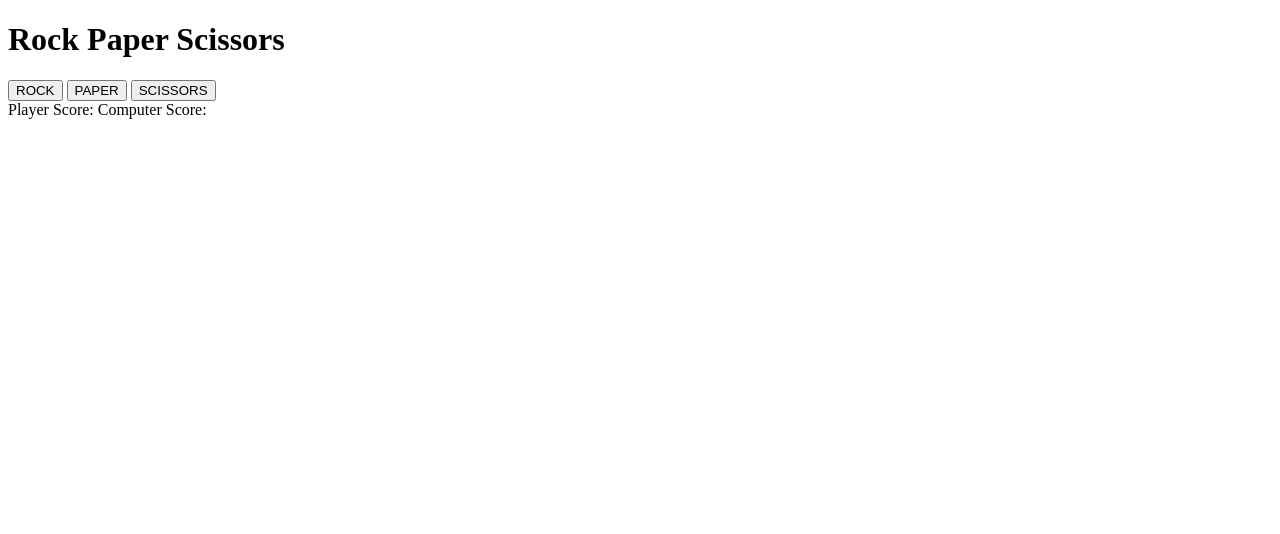
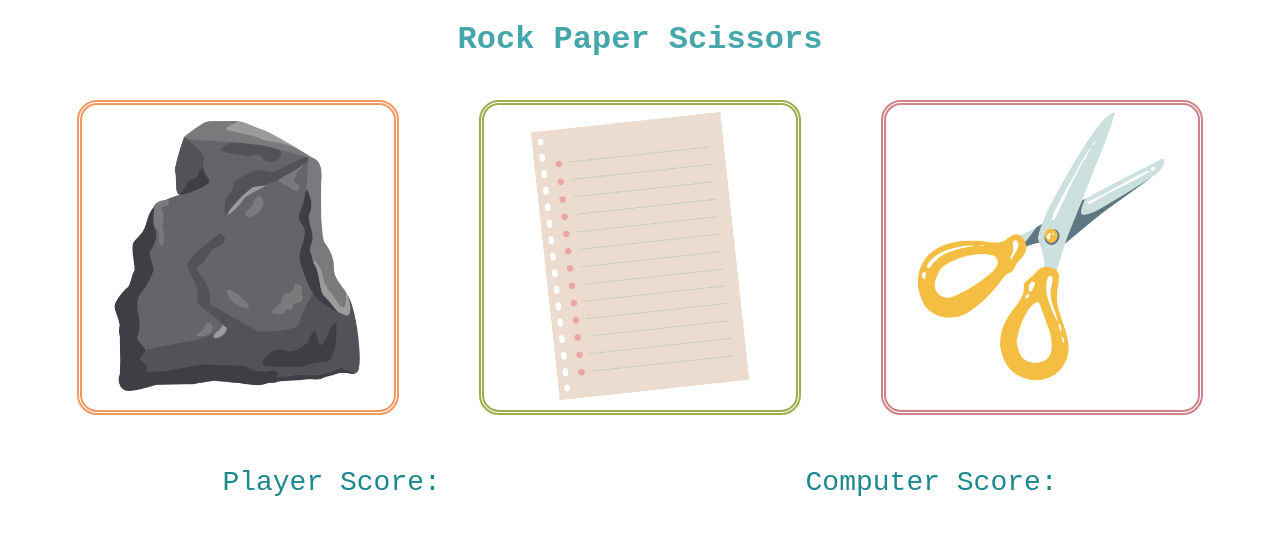
Before and after one commit to soupsmagilly/rock-paper-scissors, a plain HTML site: page index.html in a window 1280 px wide. Drawn offline with Linux system fonts and the light colour scheme.

Commit message:
Added CSS styling to make game play easier and more attractive

```diff
--- a/index.html
+++ b/index.html
@@ -4,19 +4,20 @@
         <meta charset="utf-8">
         <title>Rock Paper Scissors</title>
         <script src="rock-paper-scissors.js" defer></script>
+        <link rel="stylesheet" href="stylesheet.css">
     </head>
     <body>
-        <h1>Rock Paper Scissors</h1>
+        <h1 class="title">Rock Paper Scissors</h1>
+        <div class="winnerWinner"></div>
         <div class="container">
-            <button class="rock">ROCK</button>
-            <button class="paper" >PAPER</button>
-            <button class="scissors">SCISSORS</button>
+            <button  class="rock" ><img src="images/rock.png" alt="Cartoon picture of a rock." width="300px"></button>
+            <button  class="paper" ><img src="images/paper.png" alt="Cartoon picture of a piece of notebook paper." width="300px"></button>
+            <button  class="scissors"><img src="images/scissors.png" alt="Cartoon picture of a pair of scissors." width="300px"></button>
        </div>
-        <div class="outcome">
         <div class="running-score">
             <span class="player-score">Player Score:</span>
             <span class="comp-score">Computer Score:</span>
         </div>
-       </div>
+        <div class="outcome"></div>
     </body>
 </html>
--- a/rock-paper-scissors.js
+++ b/rock-paper-scissors.js
@@ -4,9 +4,9 @@ const scissorsBtn = document.querySelector('.scissors');
 const outcomeDiv = document.querySelector('.outcome');
 const playerScoreSpan = document.querySelector('.player-score');
 const compScoreSpan = document.querySelector('.comp-score');
-
-
-
+const p = document.createElement('p');
+const h2 = document.createElement('h2');
+const winnerWinner = document.querySelector('.winnerWinner');
 
 let playerScore = 0;
 let compScore = 0;
@@ -19,9 +19,7 @@ const computerPlay = () => {
 }
 
 const playRound = (playerSelection, computerSelection) => {
-    console.log(playerSelection, computerSelection);
     if (playerSelection === computerSelection) {
-    const p = document.createElement('p');
     p.innerText = `It\'s a tie, you both picked ${playerSelection}!`;
     outcomeDiv.appendChild(p);
     } else if (
@@ -29,7 +27,6 @@ const playRound = (playerSelection, computerSelection) => {
             playerSelection === 'paper' && computerSelection === 'rock' ||
             playerSelection === 'scissors' && computerSelection === 'paper') {
     playerScore++;
-    const p = document.createElement('p');
     p.innerText = `You win this round, ${playerSelection} beats ${computerSelection}!`;
     outcomeDiv.appendChild(p);
     } else if (
@@ -37,27 +34,27 @@ const playRound = (playerSelection, computerSelection) => {
             computerSelection === 'paper' && playerSelection === 'rock' ||
             computerSelection === 'scissors' && playerSelection === 'paper') {
     compScore++;
-    const p = document.createElement('p');
     p.innerText = `The computer got the best of you, ${computerSelection} beats ${playerSelection}. You lose!`;
     outcomeDiv.appendChild(p);
     }
 }
 
+
 const checkForWinner = (playerScore, compScore) => {
-    console.log(playerScore, compScore)
     if (playerScore === 5) {
         const h2 = document.createElement('h2');
         h2.classList.add('player-won');
         h2.innerText = 'You beat the computer! Way to go!';
-        outcomeDiv.append(h2);
+        winnerWinner.append(h2);
     }
     if (compScore === 5) {
-        const h2 = document.createElement('h2');
+
         h2.classList.add('comp-won');
         h2.innerText = 'The computer won. You need to work on your throws.';
-        outcomeDiv.append(h2);
+        winnerWinner.append(h2);
     }
 }
+
 
 const updateScores = (playerScore, compScore) => {
     playerScoreSpan.innerText = `Player Score: ${playerScore}`;
@@ -88,21 +85,5 @@ scissorsBtn.addEventListener('click', () => {
     checkForWinner(playerScore, compScore);
 });
 
+
 document.getElementsByClassName('#playerScore').innerText = (playerScore);
-// const game = () => {
-//    for (let i = 0; i < 5; i++) {
-//         const playerSelection = prompt('Choose your weapon', 'Rock, Paper, or Scissors').toLowerCase();
-//         const computerSelection = computerPlay();
-//         console.log('1 ', playRound(playerSelection, computerSelection));
-//     }
-
-//     if (playerScore > compScore) {
-//         return 'Your beat the computer! Way to go!';
-//     } else if (playerScore < compScore) {
-//         return 'Your got beat by the computer! You need to work on your throws.';
-//     } else {
-//         return 'You tied with the computer. Not to shabby!';
-//     }
-// }
-
-// console.log(game());
--- /dev/null
+++ b/stylesheet.css
@@ -0,0 +1,68 @@
+.title {
+    display: flex;
+    justify-content: center;
+    font-family: monospace;
+    font-size: 32px;
+    color: #45a6ab;
+}
+
+.container {
+     display: flex;
+    justify-content: center;
+
+}
+
+.rock,
+.paper,
+.scissors {
+    margin: 20px 40px 20px 40px;
+    background-color: transparent;
+    border-radius: 20px;
+    border-width: 5px;
+    border-style: double;
+    flex-shrink: 5;
+}
+
+.rock {
+    border-color: #F19960;
+}
+
+.paper {
+    border-color: #a0ac4f;
+}
+
+.scissors {
+    border-color: #ce8389;
+}
+
+.running-score {
+   display: flex;
+   justify-content: space-around;
+   margin: 32px;
+   font-size: 28px;
+   color: #1b888d;
+   font-family: monospace;
+}
+
+.outcome {
+    display: flex;
+    justify-content: center;
+    color: #135e46;
+    font-family: monospace;
+    font-size: 28px;
+}
+
+img {
+    max-width: 100%;
+    height: auto;
+}
+
+.winnerWinner {
+    display: flex;
+    justify-content: center;
+    font-family: monospace;
+    font-weight: bold;
+    font-size: 28px;
+    color: #d63a21;
+    text-align: center;
+}
```
Also changed, not shown: images/paper.png (added), images/rock.png (added), images/scissors.png (added).
